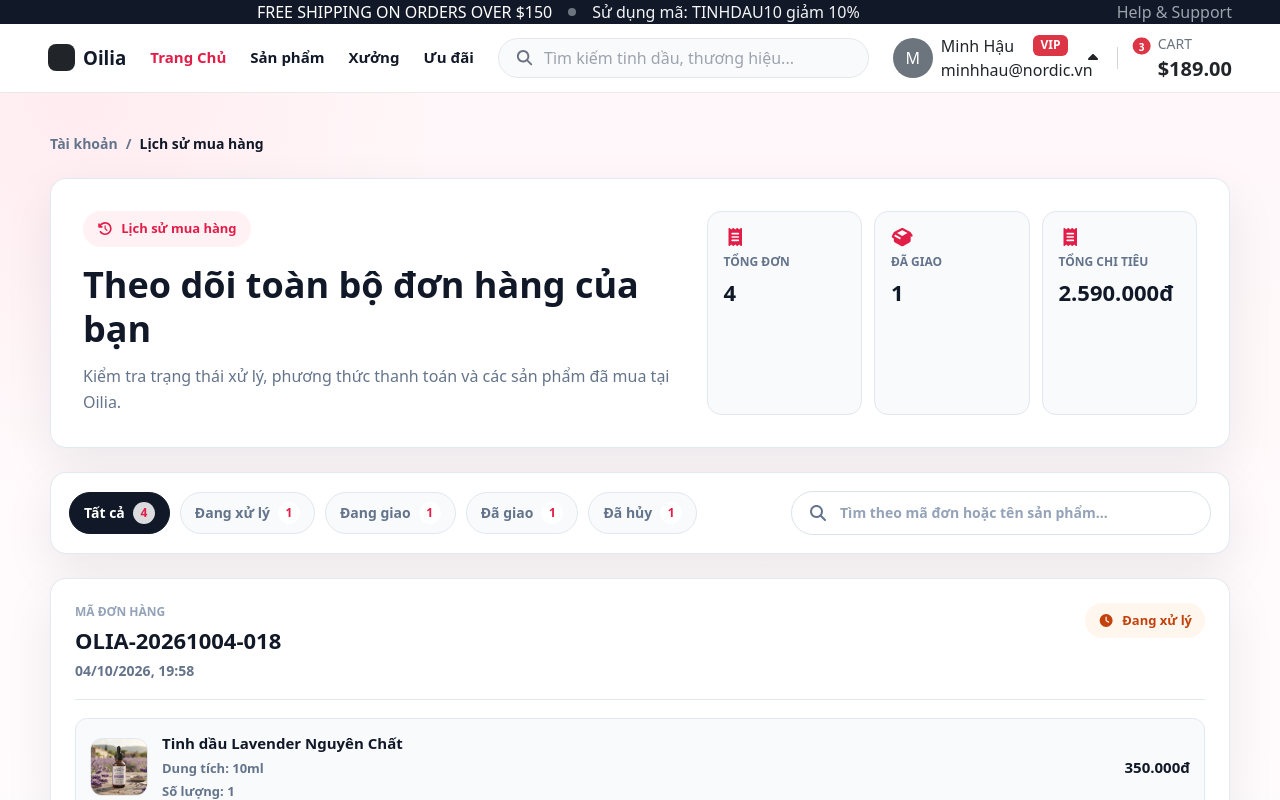
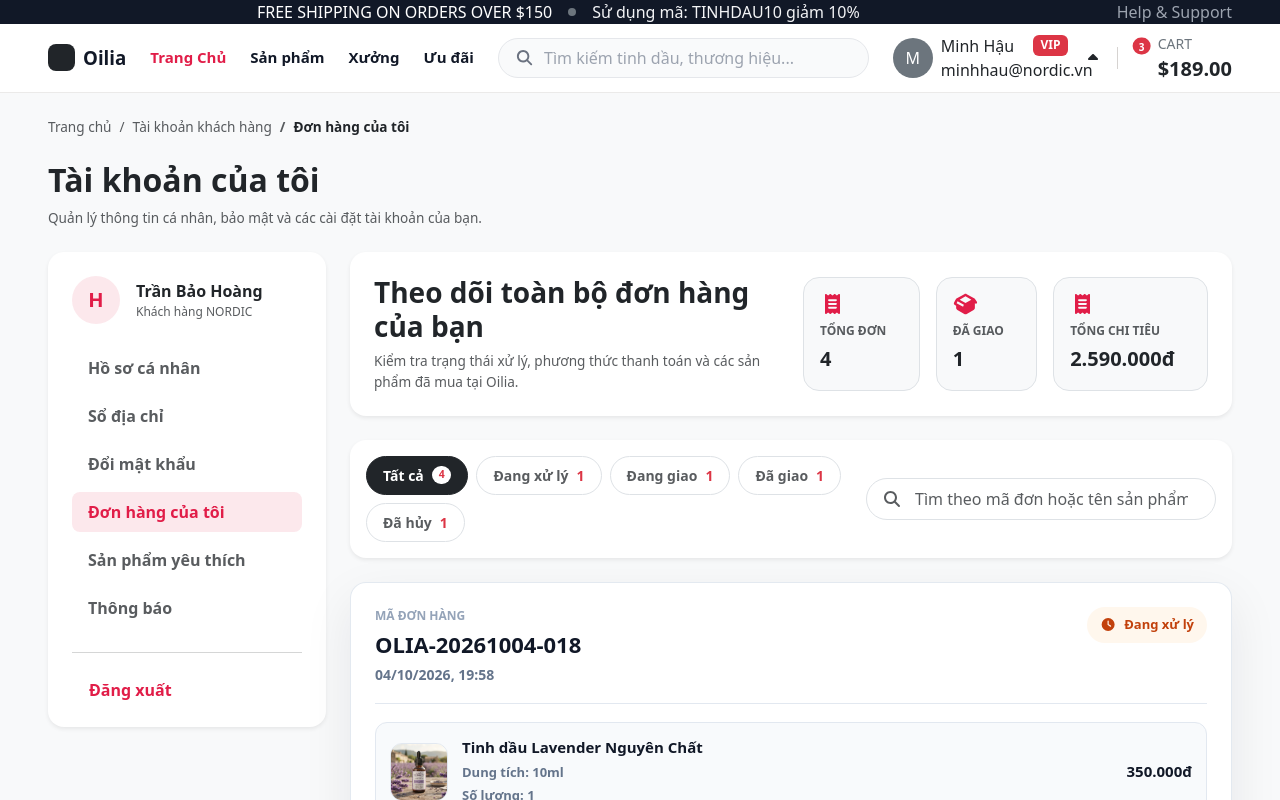
Before and after one commit to vanhieurpk2022/tmdt-nhom10, a React (Vite) app in the folder frontend/: page /orders in a window 1280 px wide. Shown: the top 800 px of the page. Built offline with nearby package versions, Linux system fonts and the light colour scheme.

Commit message:
[FIX]: Chỉnh sửa giao diện đơn hàng của tôi

```diff
--- a/frontend/src/components/order-history/OrderHistoryFilters.tsx
+++ b/frontend/src/components/order-history/OrderHistoryFilters.tsx
@@ -37,30 +37,42 @@ export default function OrderHistoryFilters({
     }
 
     return (
-        <section className="order-history-toolbar">
-            <div className="order-history-filter-tabs d-flex flex-wrap" aria-label="Lọc đơn hàng theo trạng thái">
-                {filterOptions.map((option) => (
+        <section className="bg-white rounded-4 shadow-sm p-3 d-flex flex-column flex-xl-row justify-content-between align-items-xl-center gap-3">
+            <div className="d-flex flex-wrap gap-2" aria-label="Lọc đơn hàng theo trạng thái">
+                {filterOptions.map((option) => {
+                    const isActive = activeFilter === option.value;
+                    const count = countByFilter(option.value);
+
+                    return (
                         <button
-                        className={`d-inline-flex align-items-center ${activeFilter === option.value ? "active" : ""}`}
+                            className={`btn btn-sm rounded-pill d-inline-flex align-items-center px-3 py-2 fw-bold ${
+                                isActive ? "btn-dark text-white" : "btn-white border text-muted"
+                            }`}
                             key={option.value}
                             type="button"
                             onClick={() => onFilterChange(option.value)}
                         >
                             {option.label}
-                        <span className="d-inline-flex align-items-center justify-content-center">{countByFilter(option.value)}</span>
+                            {isActive ? (
+                                <span className="badge bg-white text-danger rounded-pill ms-2">{count}</span>
+                            ) : (
+                                <span className="text-danger ms-2">{count}</span>
+                            )}
                         </button>
-                ))}
+                    );
+                })}
             </div>
 
-            <label className="order-history-search d-flex align-items-center">
-                <FontAwesomeIcon icon={faMagnifyingGlass} />
+            <div className="position-relative w-100 flex-shrink-0" style={{ maxWidth: "350px" }}>
+                <FontAwesomeIcon icon={faMagnifyingGlass} className="position-absolute top-50 start-0 translate-middle-y ms-3 text-muted" />
                 <input
                     type="search"
+                    className="form-control rounded-pill ps-5 py-2 text-muted border"
                     placeholder="Tìm theo mã đơn hoặc tên sản phẩm..."
                     value={searchValue}
                     onChange={(event) => onSearchChange(event.target.value)}
                 />
-            </label>
+            </div>
         </section>
     );
 }
--- a/frontend/src/components/order-history/OrderHistoryHero.tsx
+++ b/frontend/src/components/order-history/OrderHistoryHero.tsx
@@ -17,34 +17,35 @@ export default function OrderHistoryHero({ orders }: OrderHistoryHeroProps) {
     const totalPaid = orders.reduce((total, order) => total + order.subtotal - order.discount + order.shippingFee, 0);
 
     return (
-        <section className="order-history-hero">
-            <div>
-                <span className="order-history-label d-inline-flex align-items-center">
-                    <FontAwesomeIcon icon={faClockRotateLeft} />
-                    Lịch sử mua hàng
-                </span>
-                <h1>Theo dõi toàn bộ đơn hàng của bạn</h1>
-                <p>
+        <section className="bg-white rounded-4 shadow-sm p-4">
+            <div className="row g-4 align-items-center">
+                <div className="col-12 col-xl-6">
+
+                    <h1 className="h3 fw-bold text-dark mb-2">Theo dõi toàn bộ đơn hàng của bạn</h1>
+                    <p className="text-muted fs-7 mb-0">
                         Kiểm tra trạng thái xử lý, phương thức thanh toán và các sản phẩm đã mua tại Oilia.
                     </p>
                 </div>
 
-            <div className="order-history-stats">
-                <article className="d-flex flex-column">
-                    <FontAwesomeIcon icon={faReceipt} />
-                    <span>Tổng đơn</span>
-                    <strong>{orders.length}</strong>
+                <div className="col-12 col-xl-6">
+                    <div className="d-flex flex-wrap flex-sm-nowrap gap-3">
+                        <article className="d-flex flex-column bg-light rounded-4 p-3 border flex-fill" style={{ minWidth: "100px" }}>
+                            <FontAwesomeIcon icon={faReceipt} className="text-primary mb-2 fs-5" />
+                            <span className="fs-8 text-muted fw-bold text-uppercase mb-1 text-nowrap">Tổng đơn</span>
+                            <strong className="fs-5 text-dark fw-bold">{orders.length}</strong>
                         </article>
-                <article className="d-flex flex-column">
-                    <FontAwesomeIcon icon={faBoxOpen} />
-                    <span>Đã giao</span>
-                    <strong>{completedOrders}</strong>
+                        <article className="d-flex flex-column bg-light rounded-4 p-3 border flex-fill" style={{ minWidth: "100px" }}>
+                            <FontAwesomeIcon icon={faBoxOpen} className="text-primary mb-2 fs-5" />
+                            <span className="fs-8 text-muted fw-bold text-uppercase mb-1 text-nowrap">Đã giao</span>
+                            <strong className="fs-5 text-dark fw-bold">{completedOrders}</strong>
                         </article>
-                <article className="d-flex flex-column">
-                    <FontAwesomeIcon icon={faReceipt} />
-                    <span>Tổng chi tiêu</span>
-                    <strong>{formatPrice(totalPaid)}</strong>
+                        <article className="d-flex flex-column bg-light rounded-4 p-3 border flex-fill" style={{ minWidth: "140px" }}>
+                            <FontAwesomeIcon icon={faReceipt} className="text-primary mb-2 fs-5" />
+                            <span className="fs-8 text-muted fw-bold text-uppercase mb-1 text-nowrap">Tổng chi tiêu</span>
+                            <strong className="fs-5 text-dark fw-bold text-nowrap">{formatPrice(totalPaid)}</strong>
                         </article>
+                    </div>
+                </div>
             </div>
         </section>
     );
--- a/frontend/src/pages/OrderHistoryPage.tsx
+++ b/frontend/src/pages/OrderHistoryPage.tsx
@@ -1,9 +1,10 @@
 import { useMemo, useState } from "react";
-import OrderHistoryBreadcrumb from "../components/order-history/OrderHistoryBreadcrumb";
+import { Link } from "react-router";
 import OrderHistoryFilters, { type OrderHistoryFilter } from "../components/order-history/OrderHistoryFilters";
 import OrderHistoryHero from "../components/order-history/OrderHistoryHero";
 import OrderHistoryList from "../components/order-history/OrderHistoryList";
 import { orderHistoryItems } from "../data/orderHistoryData";
+import "../css/pages/profile.css";
 
 export default function OrderHistoryPage() {
     const [activeFilter, setActiveFilter] = useState<OrderHistoryFilter>("all");
@@ -24,11 +25,85 @@ export default function OrderHistoryPage() {
     }, [activeFilter, searchValue]);
 
     return (
-        <main className="order-history-page">
+        <main className="profile-page bg-light py-4">
             <div className="container-fluid px-4 px-lg-5">
-                <div className="order-history-content">
-                    <OrderHistoryBreadcrumb />
+                {/* Breadcrumb */}
+                <nav aria-label="breadcrumb" className="mb-4">
+                    <ol className="breadcrumb mb-0 fs-7">
+                        <li className="breadcrumb-item"><Link to="/" className="text-muted text-decoration-none">Trang chủ</Link></li>
+                        <li className="breadcrumb-item"><Link to="/profile" className="text-muted text-decoration-none">Tài khoản khách hàng</Link></li>
+                        <li className="breadcrumb-item active fw-bold text-dark" aria-current="page">Đơn hàng của tôi</li>
+                    </ol>
+                </nav>
+
+                {/* Header */}
+                <div className="mb-4">
+                    <h1 className="h2 fw-bold text-dark mb-2">Tài khoản của tôi</h1>
+                    <p className="text-muted fs-7 mb-0">Quản lý thông tin cá nhân, bảo mật và các cài đặt tài khoản của bạn.</p>
+                </div>
+
+                <div className="row g-4">
+                    {/* Sidebar */}
+                    <div className="col-12 col-lg-3">
+                        <div className="bg-white rounded-4 shadow-sm p-4">
+                            {/* Profile Info */}
+                            <div className="d-flex align-items-center gap-3 mb-4">
+                                <div className="profile-avatar-lg bg-primary bg-opacity-10 text-primary fw-bold rounded-circle d-flex align-items-center justify-content-center flex-shrink-0">
+                                    H
+                                </div>
+                                <div>
+                                    <div className="fw-bold text-dark">Trần Bảo Hoàng</div>
+                                    <div className="text-muted fs-8">Khách hàng NORDIC</div>
+                                </div>
+                            </div>
+
+                            {/* Menu */}
+                            <ul className="list-unstyled profile-menu mb-4">
+                                <li>
+                                    <Link to="/profile" className="text-decoration-none d-block px-3 py-2 rounded-3 text-muted fw-bold hover-bg-light mb-2">
+                                        Hồ sơ cá nhân
+                                    </Link>
+                                </li>
+                                <li>
+                                    <Link to="/addresses" className="text-decoration-none d-block px-3 py-2 rounded-3 text-muted fw-bold hover-bg-light mb-2">
+                                        Sổ địa chỉ
+                                    </Link>
+                                </li>
+                                <li>
+                                    <Link to="/change-password" className="text-decoration-none d-block px-3 py-2 rounded-3 text-muted fw-bold hover-bg-light mb-2">
+                                        Đổi mật khẩu
+                                    </Link>
+                                </li>
+                                <li>
+                                    <Link to="/orders" className="text-decoration-none d-block px-3 py-2 rounded-3 active fw-bold text-primary bg-primary bg-opacity-10 mb-2">
+                                        Đơn hàng của tôi
+                                    </Link>
+                                </li>
+                                <li>
+                                    <Link to="#" className="text-decoration-none d-block px-3 py-2 rounded-3 text-muted fw-bold hover-bg-light mb-2">
+                                        Sản phẩm yêu thích
+                                    </Link>
+                                </li>
+                                <li>
+                                    <Link to="#" className="text-decoration-none d-block px-3 py-2 rounded-3 text-muted fw-bold hover-bg-light mb-2">
+                                        Thông báo
+                                    </Link>
+                                </li>
+                            </ul>
+
+                            <hr className="text-muted opacity-25" />
+
+                            <button className="btn btn-link text-primary text-decoration-none fw-bold px-3 w-100 text-start mt-2 p-0 logout-btn">
+                                Đăng xuất
+                            </button>
+                        </div>
+                    </div>
+
+                    {/* Main Content */}
+                    <div className="col-12 col-lg-9">
+                        <div className="d-flex flex-column gap-4">
                             <OrderHistoryHero orders={orderHistoryItems} />
+
                             <OrderHistoryFilters
                                 activeFilter={activeFilter}
                                 orders={orderHistoryItems}
@@ -36,7 +111,10 @@ export default function OrderHistoryPage() {
                                 onFilterChange={setActiveFilter}
                                 onSearchChange={setSearchValue}
                             />
+
                             <OrderHistoryList orders={filteredOrders} />
+                        </div>
+                    </div>
                 </div>
             </div>
         </main>
```
Lines whose indentation alone changed are shown as unchanged.
